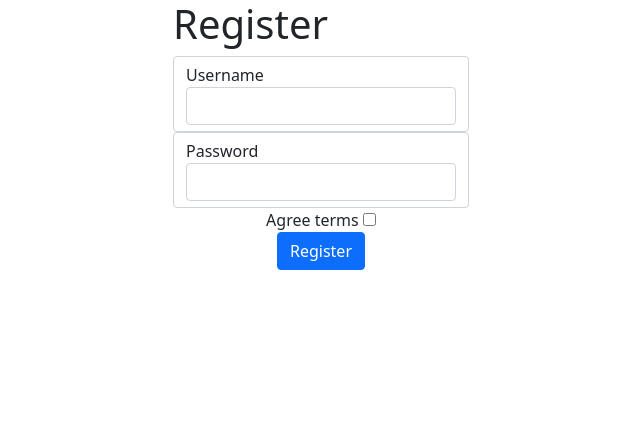
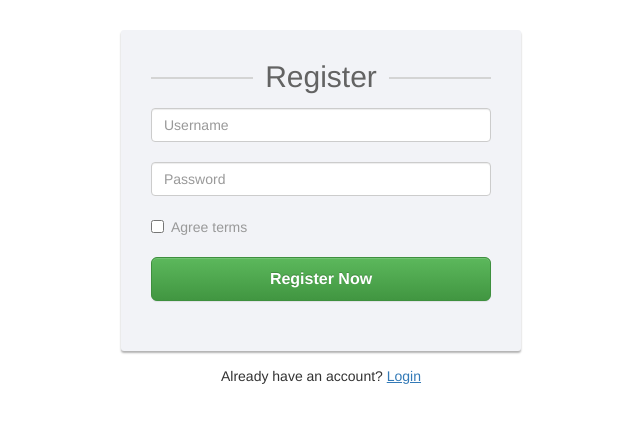
Before and after one commit to mort150/WebProjecG301, a Symfony app: template templates/registration/register.html.twig in a window 1280 px wide. Shown: the top 423 px of the page, without its empty margins (319-959 px from the left). Run offline with Twig, Linux system fonts and the light colour scheme; the template is opened without the code that fills it, so the values that code supplies are empty; form fields are guessed from the names that the template uses; some libraries are stand-ins or nearby versions.

Commit message:
front-end (login and register)

```diff
--- /dev/null
+++ b/public/css/register.css
@@ -0,0 +1,104 @@
+body {
+    color: #fff;
+    background: #63738a;
+    font-family: 'Roboto', sans-serif;
+}
+
+.form-control {
+    height: 40px;
+    box-shadow: none;
+    color: #969fa4;
+}
+
+.form-control:focus {
+    border-color: #5cb85c;
+}
+
+.form-control,
+.btn {
+    border-radius: 3px;
+}
+
+.signup-form {
+    width: 400px;
+    margin: 0 auto;
+    padding: 30px 0;
+}
+
+.signup-form h2 {
+    color: #636363;
+    margin: 0 0 15px;
+    position: relative;
+    text-align: center;
+}
+
+.signup-form h2:before,
+.signup-form h2:after {
+    content: "";
+    height: 2px;
+    width: 30%;
+    background: #d4d4d4;
+    position: absolute;
+    top: 50%;
+    z-index: 2;
+}
+
+.signup-form h2:before {
+    left: 0;
+}
+
+.signup-form h2:after {
+    right: 0;
+}
+
+.signup-form .hint-text {
+    color: #999;
+    margin-bottom: 30px;
+    text-align: center;
+}
+
+.signup-form form {
+    color: #999;
+    border-radius: 3px;
+    margin-bottom: 15px;
+    background: #f2f3f7;
+    box-shadow: 0px 2px 2px rgba(0, 0, 0, 0.3);
+    padding: 30px;
+}
+
+.signup-form .form-group {
+    margin-bottom: 20px;
+}
+
+.signup-form input[type="checkbox"] {
+    margin-top: 3px;
+}
+
+.signup-form .btn {
+    font-size: 16px;
+    font-weight: bold;
+    min-width: 140px;
+    outline: none !important;
+}
+
+.signup-form .row div:last-child {
+    padding-left: 10px;
+}
+
+.signup-form a {
+    /* color: #fff; */
+    text-decoration: underline;
+}
+
+.signup-form a:hover {
+    text-decoration: none;
+}
+
+.signup-form form a {
+    color: #5cb85c;
+    text-decoration: none;
+}
+
+.signup-form form a:hover {
+    text-decoration: underline;
+}
--- a/templates/registration/register.html.twig
+++ b/templates/registration/register.html.twig
@@ -1,27 +1,41 @@
 {% extends 'base.html.twig' %}
 
 {% block title %}Register{% endblock %}
+{% block stylesheets %}
+<link rel="stylesheet" href="{{asset ('css/register.css')}}">
+<link rel="stylesheet" href="https://maxcdn.bootstrapcdn.com/bootstrap/3.3.7/css/bootstrap.min.css">
+<link rel="stylesheet" href="https://maxcdn.bootstrapcdn.com/bootstrap/3.3.7/css/bootstrap-theme.min.css">
+{% endblock %}
+{% block javascripts %}
+<script src="https://ajax.googleapis.com/ajax/libs/jquery/1.12.4/jquery.min.js"></script>
+<script src="https://maxcdn.bootstrapcdn.com/bootstrap/3.3.7/js/bootstrap.min.js"></script>
+{% endblock %}
 {% block nav %}{% endblock %}
 {% block body %}
-<div class="container col-md-3">
-    <h1>Register</h1>
-
+<div class="signup-form">
     {{ form_start(registrationForm) }}
-        <div class="form-control">
-            <label for="">Username</label>
-            {{ form_widget(registrationForm.username) }}
+		<h2>Register</h2>
+        <div class="form-group">
+        	{{ form_widget(registrationForm.username, {
+                'attr': {'class': 'form-control', 'placeholder': 'Username'}
+            }) }}
         </div>
-        <div class="form-control">
-            <label for="">Password</label>
-            {{ form_widget(registrationForm.plainPassword) }}
+		<div class="form-group">
+            {{ form_widget(registrationForm.plainPassword, {
+                'attr': {'class': 'form-control', 'placeholder': 'Password'}
+            }) }}
         </div>
-        <div class="text-center">
-            <label for="">Agree terms</label>
-            {{ form_widget(registrationForm.agreeTerms) }}
-        </div>
-        <div class="text-center">
-            <button type="submit" class="btn btn-primary">Register</button>
+        <div class="form-group">
+			<label class="checkbox-inline">
+                {{ form_widget(registrationForm.agreeTerms) }}
+                Agree terms
+            </label>
+		</div>
+		<div class="form-group">
+            <button type="submit" class="btn btn-success btn-lg btn-block">Register Now</button>
         </div>
     {{ form_end(registrationForm) }}
+	<div class="text-center">Already have an account? <a href="{{path ('app_login')}}">Login</a></div>
 </div>
+
 {% endblock %}
```
Also changed, not shown: public/css/login.css (added, +99 -0 lines), templates/security/login.html.twig (+21 -12 lines), 1 other file.
